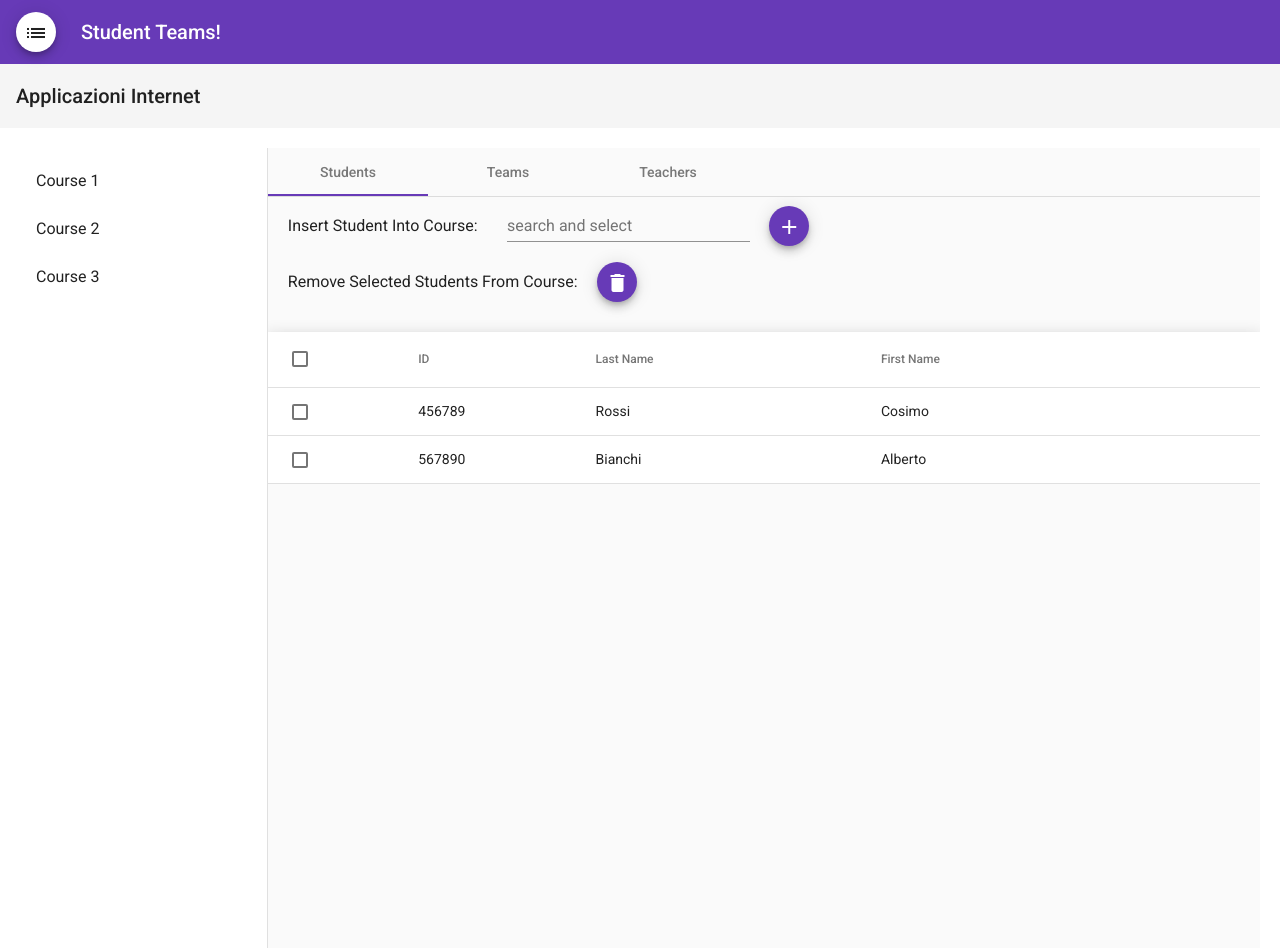
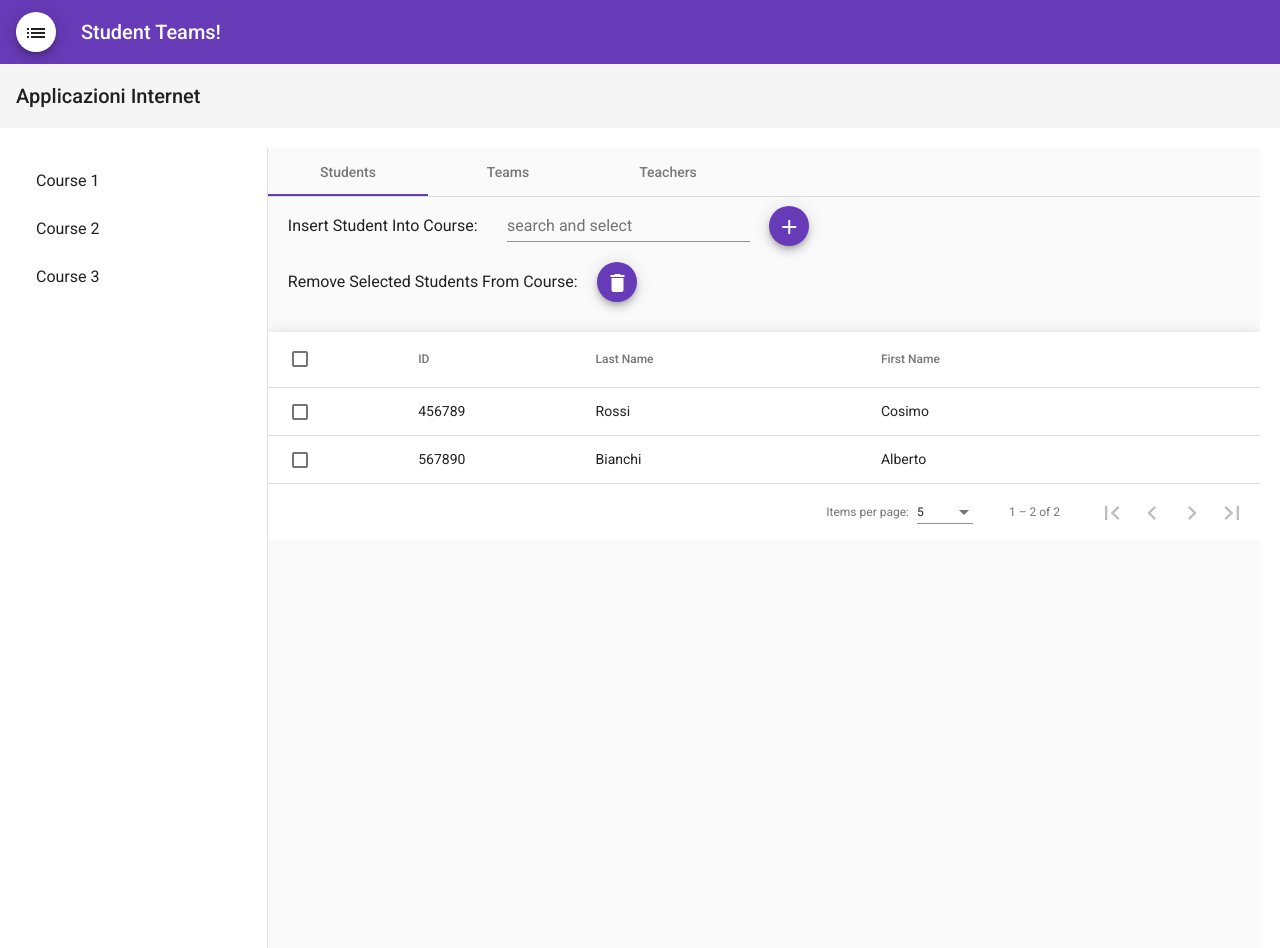
Before and after one commit to MatteoStoisa/WebApp_frontend, an Angular app: page / in a window 1280 px wide. Built offline with nearby package versions, Linux system fonts and the light colour scheme.

Commit message:
implemented paginator. lab finished

```diff
--- a/src/app/app.component.html
+++ b/src/app/app.component.html
@@ -45,7 +45,8 @@
                             <mat-icon aria-hidden="false" aria-label="Delete icon">delete</mat-icon>
                         </button>
                     </ng-container>
-                    <table mat-table [dataSource]="dataSource" matSort (matSortChange)="sortData($event)" class="mat-elevation-z8" style="margin-top: 3%;">
+                    <div class="mat-elevation-z8">
+                        <table mat-table [dataSource]="dataSource" matSort (matSortChange)="sortData($event)" style="margin-top: 3%;">
                             <ng-container matColumnDef="select">
                                 <th mat-header-cell *matHeaderCellDef>
                                     <mat-checkbox (change)="$event ? masterToggle() : null"
@@ -77,6 +78,9 @@
                             <tr mat-header-row *matHeaderRowDef="displayedColumnsStudents"></tr>
                             <tr mat-row *matRowDef="let row; columns: displayedColumnsStudents;"></tr>
                         </table>
+                        <mat-paginator [pageSizeOptions]="[5, 10, 25, 100]" showFirstLastButtons></mat-paginator>
+                    </div>
+
                 </div>
             </mat-tab>
             <mat-tab label="Teams">
--- a/src/app/app.component.ts
+++ b/src/app/app.component.ts
@@ -1,10 +1,11 @@
-import { Component } from '@angular/core';
+import { Component, OnInit, ViewChild } from '@angular/core';
 import {MatTableDataSource} from '@angular/material/table';
 import {SelectionModel} from '@angular/cdk/collections';
 import {Observable} from 'rxjs';
 import {map, startWith} from 'rxjs/operators';
 import {Sort} from '@angular/material/sort';
 import { FormControl } from '@angular/forms';
+import {MatPaginator} from '@angular/material/paginator';
 
 import { Student } from './models/student.model'
 
@@ -36,12 +37,16 @@ export class AppComponent {
     selectedStudent: Student = null;
     sortedData: Student[];
 
+    @ViewChild(MatPaginator, {static: true}) paginator: MatPaginator;
+
     ngOnInit() {
       this.filteredOptions = this.myControl.valueChanges
         .pipe(
           startWith(''),
           map(value => this._filter(value))
         );
+
+        this.dataSource.paginator = this.paginator;
     }
 
     constructor() {
--- a/src/app/app.module.ts
+++ b/src/app/app.module.ts
@@ -17,6 +17,7 @@ import { FormsModule, ReactiveFormsModule } from '@angular/forms';
 import { MatInputModule } from '@angular/material/input'
 import { MatButtonModule } from '@angular/material/button'
 import {MatSortModule} from '@angular/material/sort';
+import {MatPaginatorModule} from '@angular/material/paginator'
 
 @NgModule({
   declarations: [
@@ -38,7 +39,8 @@ import {MatSortModule} from '@angular/material/sort';
     ReactiveFormsModule,
     MatInputModule,
     MatButtonModule,
-    MatSortModule
+    MatSortModule,
+    MatPaginatorModule
   ],
   providers: [],
   bootstrap: [AppComponent]
```
Lines whose indentation alone changed are shown as unchanged.
